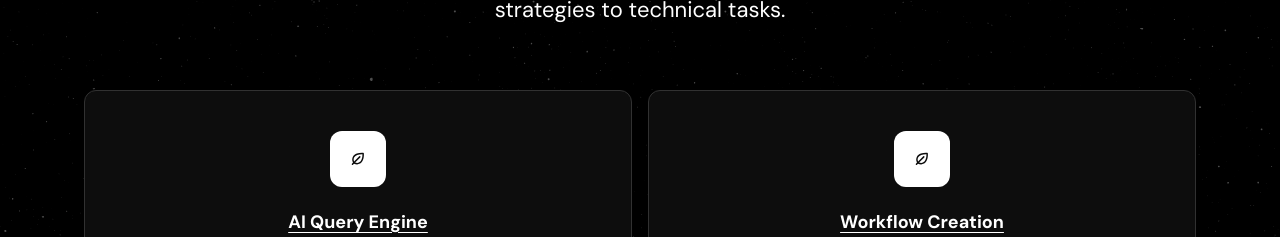
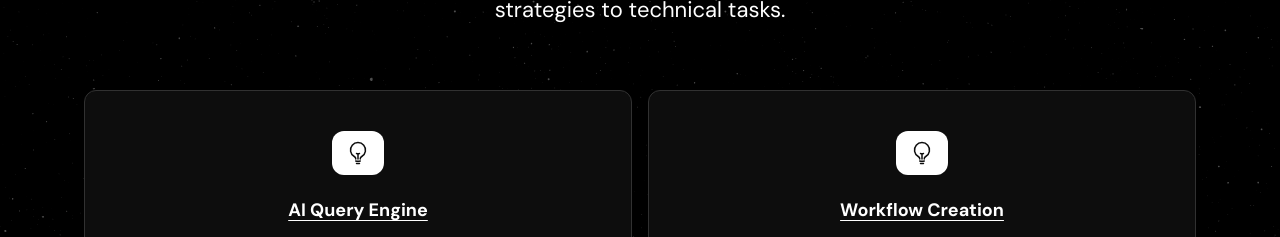
Before and after one commit to Bodemola123/Voyex-landing, a Next.js app: page / in a window 1280 px wide. Shown: the part 2100-2337 px from the top of the page. Built offline with nearby package versions, Linux system fonts and the light colour scheme.

Commit message:
Before the scroll effect

```diff
--- a/components/Combo.js
+++ b/components/Combo.js
@@ -4,7 +4,7 @@ import Hero from './Hero/Hero'
 
 const Combo = () => {
   return (
-    <div className='flex flex-col bg-black bg-cover bg-center bg-no-repeat '
+    <div className='flex flex-col bg-black bg-cover bg-center bg-no-repeat'
     style={{ backgroundImage: "url('/background.png')" }}
     >
       <Header/>
--- a/components/Everythingyouneed.js
+++ b/components/Everythingyouneed.js
@@ -5,7 +5,7 @@ import Image from 'next/image';
 import AOS from 'aos';
 import 'aos/dist/aos.css';
 import { IoMdArrowForward } from "react-icons/io";
-import { PiLeafBold } from 'react-icons/pi';
+import { HiOutlineLightBulb } from "react-icons/hi2";
 
 const Everythingyouneed = () => {
   const [currentIndex, setCurrentIndex] = useState(0);
@@ -80,8 +80,8 @@ const Everythingyouneed = () => {
       >
         {/* Card 1 */}
         <div className="lg:p-10 md:p-[25.71px] sm:p-[25.71px] lg:border md:border-[0.64px] sm:border-[0.64px] border-card lg:rounded-xl md:rounded-[6.43px] sm:rounded-[6.43px] flex flex-col justify-center items-center bg-[#0d0d0d] lg:gap-6 md:gap-[15.43px] sm:gap-[15.43px] transition-all duration-1000 ease-in-out hover:bg-[#ffffff] group">
-  <div className="lg:p-5 md:p-[11.57px] sm:p-[11.57px] lg:w-[56px] md:w-[36px] sm:w-[36px] flex items-center justify-center lg:rounded-xl md:rounded-[6.43px] sm:rounded-[6.43px] bg-[#ffffff] transition-all duration-1000 ease-in-out group-hover:bg-[#0d0d0d] ">
-    <PiLeafBold className="md:w-[10.04px] md:h-[10.04px] sm:h-[10.04px] sm:w-[10.04px] lg:w-[15.63px] lg:h-[15.63px] text-[24px] text-[#0d0d0d] transition-colors duration-1000 ease-in-out group-hover:text-[#ffffff]" />
+  <div className="p-2.5 w-[52px] flex items-center justify-center lg:rounded-xl md:rounded-[6.43px] sm:rounded-[6.43px] bg-[#ffffff] transition-all duration-1000 ease-in-out  ">
+    <HiOutlineLightBulb className="text-[24px] text-[#0d0d0d] transition-colors duration-1000 ease-in-out " />
   </div>
   <h1 className="font-bold text-center text-[#ffffff] text-[18px] lg:leading-[23.03px] md:leading-[24.34px] sm:leading-[24.34px] underline underline-offset-4 transition-colors duration-1000 ease-in-out group-hover:text-[#0d0d0d]">
     AI Query Engine
@@ -98,8 +98,8 @@ const Everythingyouneed = () => {
 
         {/* Card 2 */}
         <div className="lg:p-10 md:p-[25.71px] sm:p-[25.71px] lg:border md:border-[0.64px] sm:border-[0.64px] border-card lg:rounded-xl md:rounded-[6.43px] sm:rounded-[6.43px] flex flex-col justify-center items-center bg-[#0d0d0d] lg:gap-6 md:gap-[15.43px] sm:gap-[15.43px] transition-all duration-1000 ease-in-out hover:bg-[#ffffff] group">
-  <div className="lg:p-5 md:p-[11.57px] sm:p-[11.57px] lg:w-[56px] md:w-[36px] sm:w-[36px] flex lg:rounded-xl md:rounded-[6.43px] sm:rounded-[6.43px] bg-[#ffffff] transition-all duration-1000 ease-in-out group-hover:bg-[#0d0d0d]">
-    <PiLeafBold className="md:w-[10.04px] md:h-[10.04px] sm:h-[10.04px] sm:w-[10.04px] lg:w-[15.63px] lg:h-[15.63px] text-[24px] text-[#0d0d0d] transition-colors duration-1000 ease-in-out group-hover:text-[#ffffff]" />
+  <div className="p-2.5 w-[52px] flex items-center justify-center lg:rounded-xl md:rounded-[6.43px] sm:rounded-[6.43px] bg-[#ffffff] transition-all duration-1000 ease-in-out ">
+    <HiOutlineLightBulb className="text-[24px] text-[#0d0d0d] transition-colors duration-1000 ease-in-out " />
   </div>
   <h1 className="font-bold text-center text-[#ffffff] text-[18px] lg:leading-[23.03px] md:leading-[24.34px] sm:leading-[24.34px] underline underline-offset-4 transition-colors duration-1000 ease-in-out group-hover:text-[#0d0d0d]">
     Workflow Creation
--- a/components/Templates.js
+++ b/components/Templates.js
@@ -14,7 +14,7 @@ const Templates = () => {
 
   return (
     <div
-      className="flex flex-col lg:gap-[53px] md:gap-[37.81px] sm:gap-[37.87px] sm:py-[84px] sm:px-[30px] lg:p-28 md:px-[30px] md:py-[84px] justify-center items-center absolute lg:top-[3160px] md:top-[2510px] sm:top-[3140px] opacity-[0.89] mx-auto z-10"
+      className="flex flex-col lg:gap-[53px] md:gap-[37.81px] sm:gap-[37.87px] sm:py-[84px] sm:px-[30px] lg:p-28 md:px-[30px] md:py-[84px] justify-center items-center absolute lg:top-[3160px] md:top-[2510px] sm:top-[3170px] opacity-[0.89] mx-auto z-10"
       style={{
         background: 'linear-gradient(180deg, #A46EDB 0%, #010101 9.46%)',
         backgroundImage: "url('/Ellipse.svg')",
```
